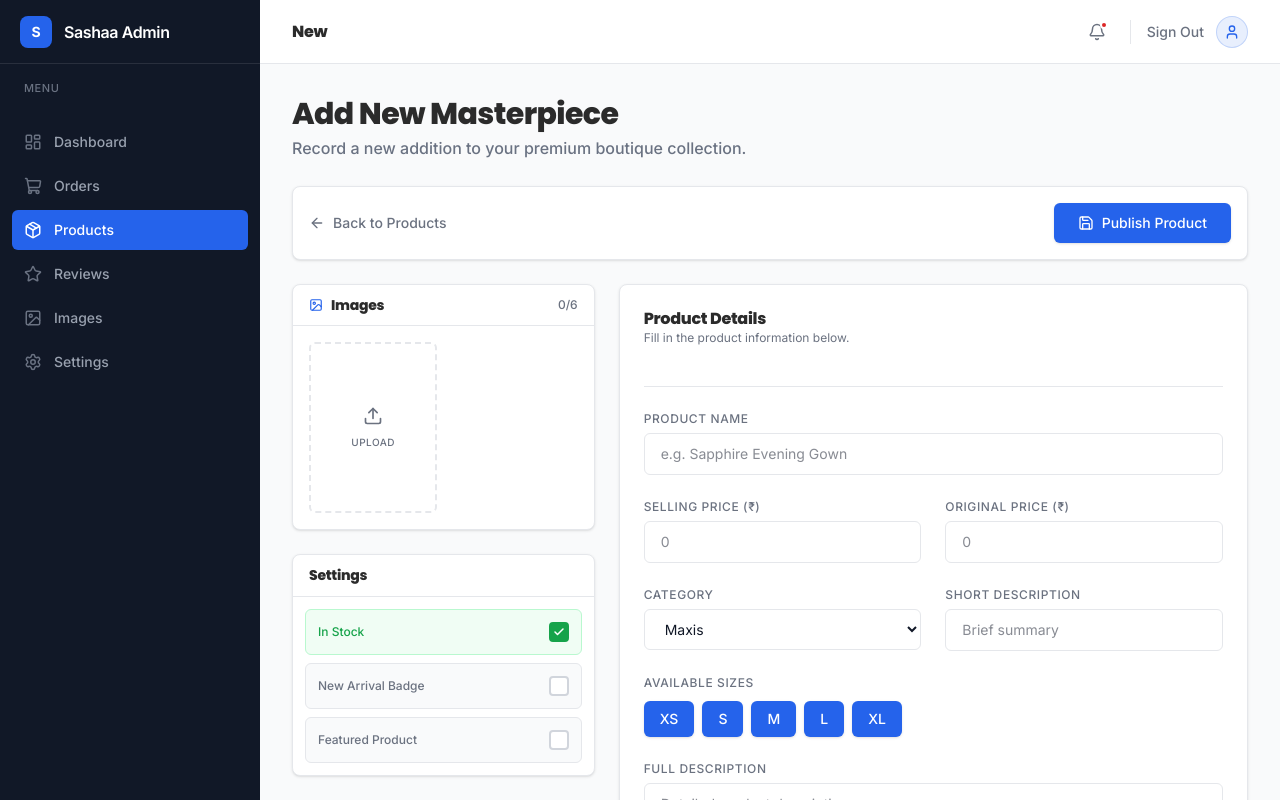
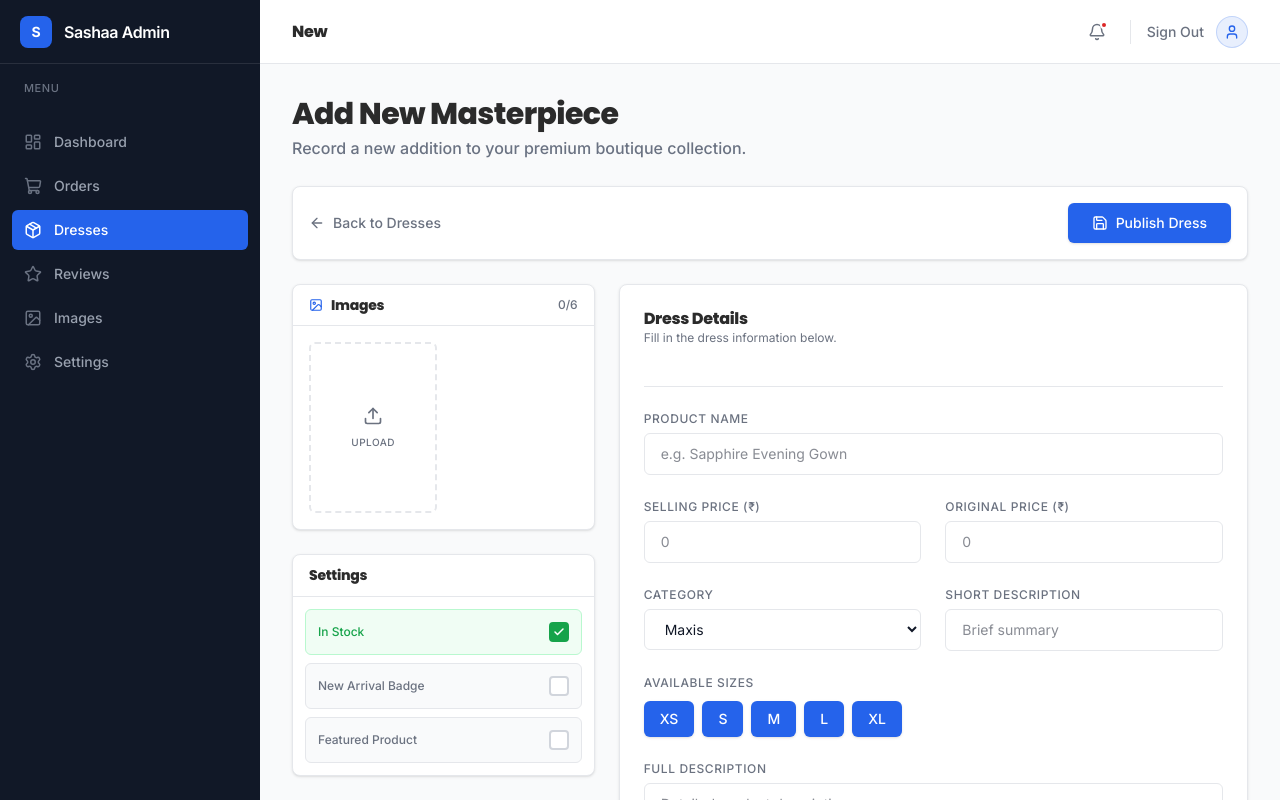
Before and after one commit to RameshKg100/Boutique, a Next.js app: page /admin/products/new in a window 1280 px wide. Shown: the top 800 px of the page. Built offline with nearby package versions, Linux system fonts and the light colour scheme; sample sign-in values are in the browser's storage.

Commit message:
Admin: renamed 'Products' to 'Dresses' across the dashboard

```diff
--- a/src/app/admin/layout.js
+++ b/src/app/admin/layout.js
@@ -53,7 +53,7 @@ export default function AdminLayout({ children }) {
   const navItems = [
     { name: "Dashboard", href: "/admin", icon: LayoutDashboard },
     { name: "Orders", href: "/admin/orders", icon: ShoppingCart },
-    { name: "Products", href: "/admin/products", icon: Package },
+    { name: "Dresses", href: "/admin/products", icon: Package },
     { name: "Reviews", href: "/admin/reviews", icon: Star },
     { name: "Images", href: "/admin/images", icon: ImageIcon },
     { name: "Settings", href: "/admin/settings", icon: Settings },
--- a/src/app/admin/products/edit/page.js
+++ b/src/app/admin/products/edit/page.js
@@ -42,7 +42,7 @@ function EditProductContent() {
     return (
       <div className="text-center py-40 bg-white rounded-xl border border-gray-200">
         <h2 className="text-2xl font-bold text-gray-900 mb-2">Item Not Located</h2>
-        <p className="text-gray-500 font-medium">The product you are attempting to modify could not be found.</p>
+        <p className="text-gray-500 font-medium">The dress you are attempting to modify could not be found.</p>
       </div>
     );
   }
--- a/src/app/admin/products/page.js
+++ b/src/app/admin/products/page.js
@@ -61,15 +61,15 @@ export default function ProductsListPage() {
       {/* Header */}
       <div className="flex flex-col sm:flex-row items-start sm:items-center justify-between gap-4">
         <div>
-          <h2 className="text-xl font-semibold text-[#111827]">Products</h2>
-          <p className="text-sm text-[#6B7280] mt-0.5">Manage your product catalog.</p>
+          <h2 className="text-xl font-semibold text-[#111827]">Dresses</h2>
+          <p className="text-sm text-[#6B7280] mt-0.5">Manage your dress catalog.</p>
         </div>
         <Link
           href="/admin/products/new"
           className="flex items-center gap-2 bg-[#2563EB] hover:bg-[#1D4ED8] text-white px-5 py-2.5 rounded-md font-medium text-sm transition-colors shadow-sm"
         >
           <Plus size={16} />
-          Add Product
+          Add Dress
         </Link>
       </div>
 
@@ -80,7 +80,7 @@ export default function ProductsListPage() {
             <Search className="absolute left-3 top-1/2 -translate-y-1/2 text-[#6B7280]" size={16} />
             <input
               type="text"
-              placeholder="Search products..."
+              placeholder="Search dresses..."
               className="w-full pl-9 pr-4 py-2 border border-[#E5E7EB] rounded-md text-sm text-[#111827] focus:outline-none focus:border-[#2563EB] focus:ring-1 focus:ring-[#2563EB]"
               value={searchTerm}
               onChange={(e) => setSearchTerm(e.target.value)}
@@ -108,7 +108,7 @@ export default function ProductsListPage() {
           <table className="w-full text-sm text-left">
             <thead className="text-xs text-[#6B7280] uppercase tracking-wider border-b border-[#E5E7EB] bg-[#F9FAFB]">
               <tr>
-                <th className="px-4 py-3 font-medium">Product</th>
+                <th className="px-4 py-3 font-medium">Dress</th>
                 <th className="px-4 py-3 font-medium">Category</th>
                 <th className="px-4 py-3 font-medium">Price</th>
                 <th className="px-4 py-3 font-medium">Status</th>
@@ -120,12 +120,12 @@ export default function ProductsListPage() {
                 <tr>
                   <td colSpan="5" className="px-4 py-16 text-center">
                     <Loader2 className="animate-spin mx-auto text-[#2563EB] mb-2" size={28} />
-                    <p className="text-[#6B7280] text-sm">Loading products...</p>
+                    <p className="text-[#6B7280] text-sm">Loading dresses...</p>
                   </td>
                 </tr>
               ) : filteredProducts.length === 0 ? (
                 <tr>
-                  <td colSpan="5" className="px-4 py-16 text-center text-[#6B7280]">No products found.</td>
+                  <td colSpan="5" className="px-4 py-16 text-center text-[#6B7280]">No dresses found.</td>
                 </tr>
               ) : (
                 filteredProducts.map((p) => (
--- a/src/components/admin/ProductForm.jsx
+++ b/src/components/admin/ProductForm.jsx
@@ -118,7 +118,7 @@ export default function ProductForm({ initialData = null, mode = "create" }) {
           className="flex items-center gap-2 text-[#6B7280] hover:text-[#2563EB] transition-colors text-sm font-medium"
         >
           <ArrowLeft size={16} />
-          Back to Products
+          Back to Dresses
         </button>
         <button
           type="submit"
@@ -126,7 +126,7 @@ export default function ProductForm({ initialData = null, mode = "create" }) {
           className="flex items-center gap-2 bg-[#2563EB] hover:bg-[#1D4ED8] text-white px-6 py-2.5 rounded-md font-medium text-sm transition-colors shadow-sm disabled:opacity-50"
         >
           {loading ? <Loader2 className="animate-spin" size={16} /> : <Save size={16} />}
-          {mode === "create" ? "Publish Product" : "Update Product"}
+          {mode === "create" ? "Publish Dress" : "Update Dress"}
         </button>
       </div>
 
@@ -201,8 +201,8 @@ export default function ProductForm({ initialData = null, mode = "create" }) {
         <div className="lg:col-span-8">
           <div className="bg-white border border-[#E5E7EB] rounded-lg p-6 space-y-6 shadow-sm">
             <div className="border-b border-[#E5E7EB] pb-4">
-               <h3 className="text-base font-semibold text-[#111827]">Product Details</h3>
-               <p className="text-xs text-[#6B7280] mt-0.5">Fill in the product information below.</p>
+               <h3 className="text-base font-semibold text-[#111827]">Dress Details</h3>
+               <p className="text-xs text-[#6B7280] mt-0.5">Fill in the dress information below.</p>
             </div>
 
             <div className="space-y-1.5">
```
